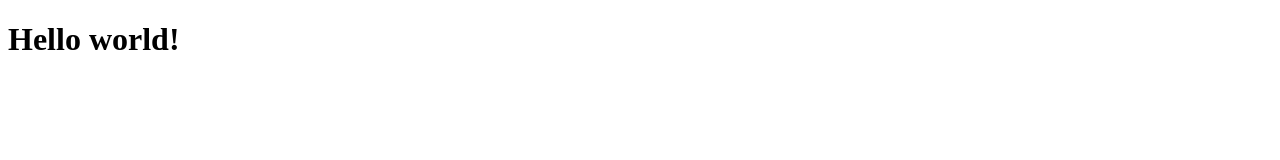
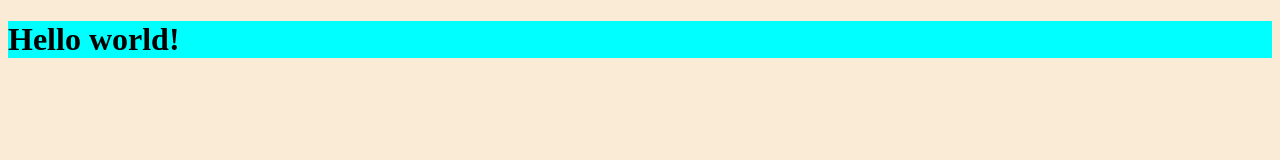
Before and after one commit to Moer94/testGit, a plain HTML site: page index.html in a window 1280 px wide. Drawn offline with Linux system fonts and the light colour scheme.

Commit message:
style file added

```diff
--- a/index.html
+++ b/index.html
@@ -4,6 +4,7 @@
     <meta charset="UTF-8">
     <meta http-equiv="X-UA-Compatible" content="IE=edge">
     <meta name="viewport" content="width=device-width, initial-scale=1.0">
+    <link rel="stylesheet" href="style.css">
     <title>Document</title>
 </head>
 <body>
--- /dev/null
+++ b/style.css
@@ -0,0 +1,8 @@
+*{
+    background-color: antiquewhite;
+}
+
+h1{
+
+    background-color: aqua;
+}
```
